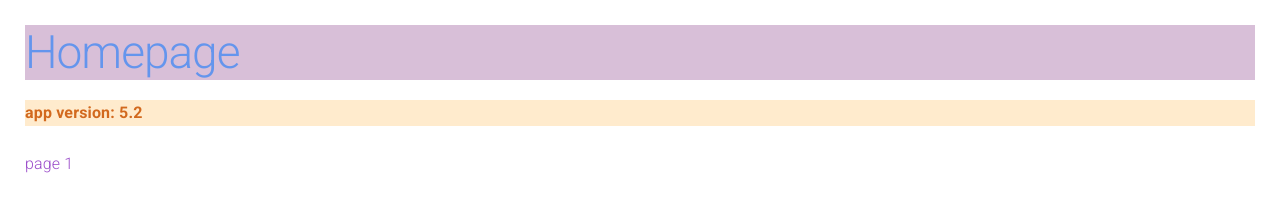
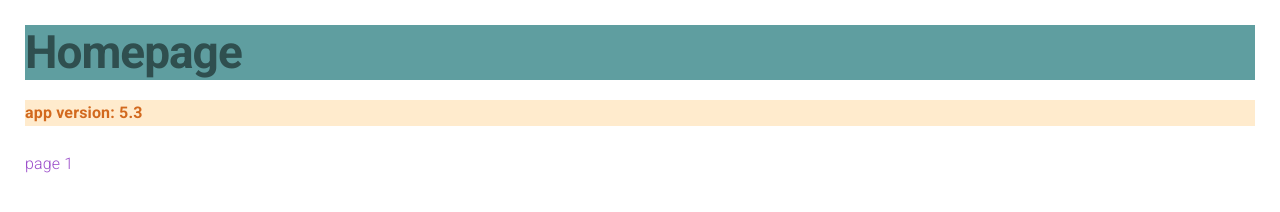
Before and after one commit to noer71/test-pwa, a plain HTML site: page index.html in a window 1280 px wide. Drawn offline with nearby package versions, Linux system fonts and the light colour scheme.

Commit message:
testing caching strat with version 3

```diff
--- a/index.html
+++ b/index.html
@@ -15,8 +15,9 @@
             padding: 2.5rem;
         }
         h1 {
-            background-color: thistle;
-            color: cornflowerblue;
+            background-color: cadetblue;
+            color: darkslategrey;
+            font-weight: bold;
         }
         #ver-p {
             color: chocolate;
@@ -46,7 +47,7 @@
             });
         }
 
-        const APP_VERSION = '5.2';  // match your manifest.json
+        const APP_VERSION = '5.3';  // match your manifest.json
         document.getElementById('ver-p').innerText = `app version: ${APP_VERSION}`;
 
         async function checkForUpdate() {
--- a/sw.js
+++ b/sw.js
@@ -1,4 +1,4 @@
-const CACHE_NAME = 'my-pwa-cache-v5.2';
+const CACHE_NAME = 'my-pwa-cache-v5.3';
 const GH_PAGES_PATH = '/test-pwa';
 const urlsToCache = [
   `${GH_PAGES_PATH}/`,
```
Also changed, not shown: manifest.json.
